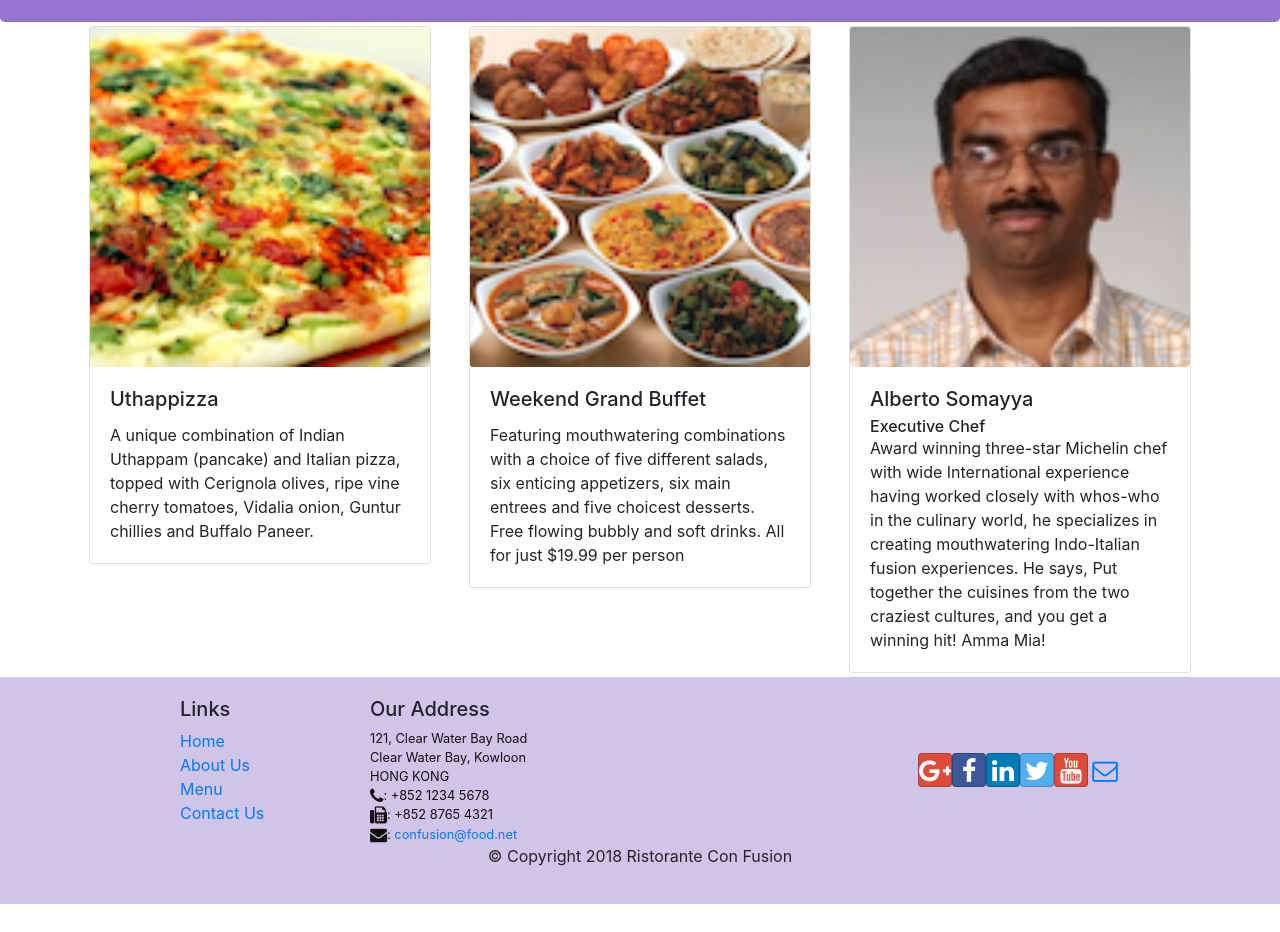
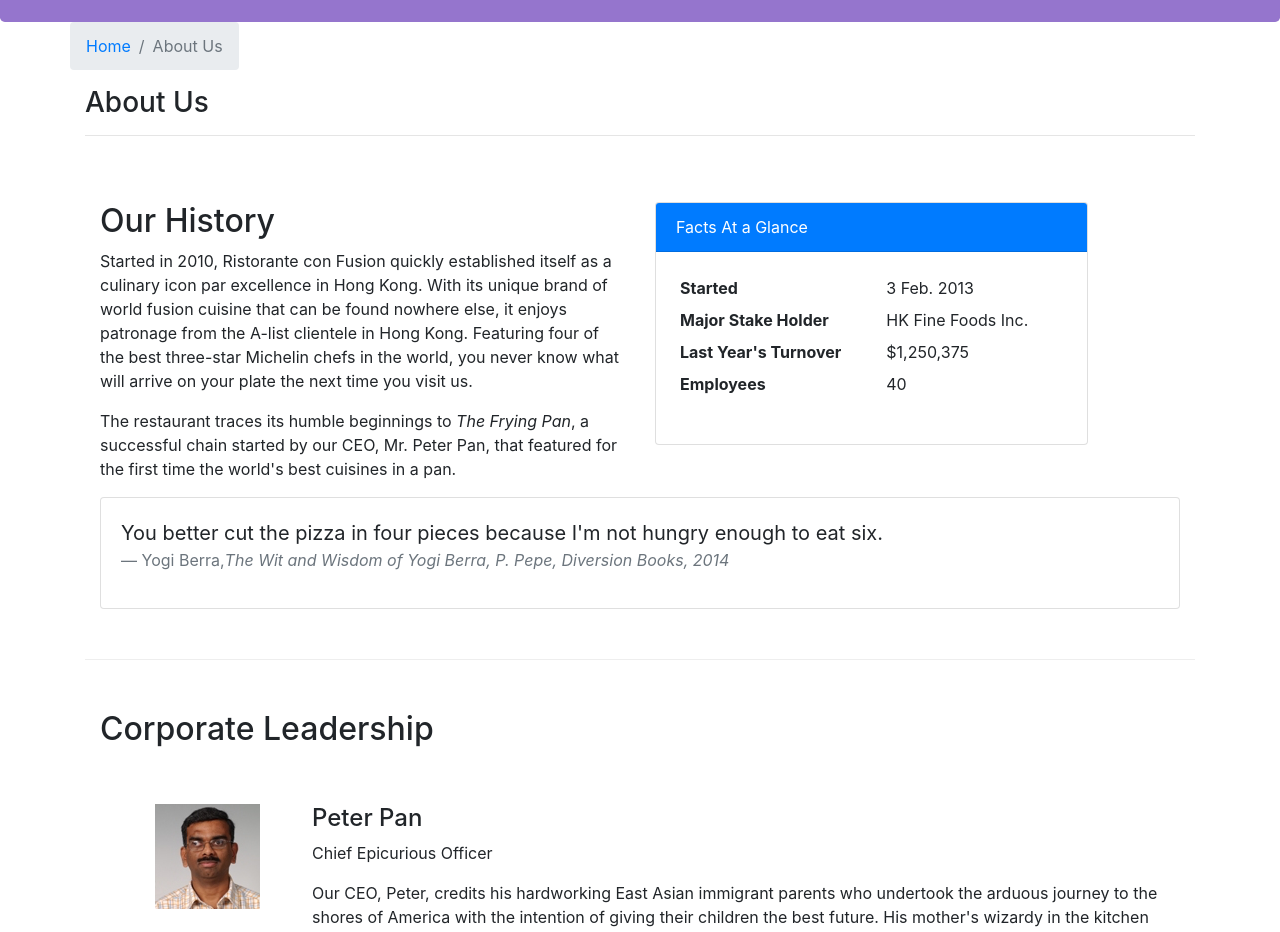
Before and after one commit to m0hit312000/React-Confusion, a React (Create React App) app: page /aboutus in a window 1280 px wide. Before the commit this address led to /home. Shown: the part 320-1252 px from the top of the page. Before the commit the page ends 1224 px from the top, so only its background shows below. Built offline with nearby package versions, Linux system fonts and the light colour scheme.

Commit message:
Assignment-2

```diff
--- /dev/null
+++ b/src/components/AboutComponent.js
@@ -0,0 +1,93 @@
+import React from 'react';
+import { Breadcrumb, BreadcrumbItem, Card, CardBody, CardHeader, Media } from 'reactstrap';
+import { Link } from 'react-router-dom';
+
+function About(props) {
+
+    function RenderLeader()
+    {
+     return(
+        props.leaders.map((leader) => {
+        return (
+            <div key={leader.id} className="col-12 mt-5">
+               <Media tag="li">
+                 <Media left middle className="mr-5">
+                   <Media object src={leader.image} alt={leader.name} />
+                 </Media>
+                 <Media body className="ml-1">
+                   <Media heading>{leader.name}</Media>
+                     <p>{leader.designation}</p>
+                     <p>{leader.description}</p>
+                 </Media>
+               </Media>
+            </div>
+           );
+         })
+      );
+    }
+
+    return(
+        <div className="container">
+            <div className="row">
+                <Breadcrumb>
+                    <BreadcrumbItem><Link to="/home">Home</Link></BreadcrumbItem>
+                    <BreadcrumbItem active>About Us</BreadcrumbItem>
+                </Breadcrumb>
+                <div className="col-12">
+                    <h3>About Us</h3>
+                    <hr />
+                </div>
+            </div>
+            <div className="row row-content">
+                <div className="col-12 col-md-6">
+                    <h2>Our History</h2>
+                    <p>Started in 2010, Ristorante con Fusion quickly established itself as a culinary icon par excellence in Hong Kong. With its unique brand of world fusion cuisine that can be found nowhere else, it enjoys patronage from the A-list clientele in Hong Kong.  Featuring four of the best three-star Michelin chefs in the world, you never know what will arrive on your plate the next time you visit us.</p>
+                    <p>The restaurant traces its humble beginnings to <em>The Frying Pan</em>, a successful chain started by our CEO, Mr. Peter Pan, that featured for the first time the world's best cuisines in a pan.</p>
+                </div>
+                <div className="col-12 col-md-5">
+                    <Card>
+                        <CardHeader className="bg-primary text-white">Facts At a Glance</CardHeader>
+                        <CardBody>
+                            <dl className="row p-1">
+                                <dt className="col-6">Started</dt>
+                                <dd className="col-6">3 Feb. 2013</dd>
+                                <dt className="col-6">Major Stake Holder</dt>
+                                <dd className="col-6">HK Fine Foods Inc.</dd>
+                                <dt className="col-6">Last Year's Turnover</dt>
+                                <dd className="col-6">$1,250,375</dd>
+                                <dt className="col-6">Employees</dt>
+                                <dd className="col-6">40</dd>
+                            </dl>
+                        </CardBody>
+                    </Card>
+                </div>
+                <div className="col-12">
+                    <Card>
+                        <CardBody className="bg-faded">
+                            <blockquote className="blockquote">
+                                <p className="mb-0">You better cut the pizza in four pieces because
+                                    I'm not hungry enough to eat six.</p>
+                                <footer className="blockquote-footer">Yogi Berra,
+                                <cite title="Source Title">The Wit and Wisdom of Yogi Berra,
+                                    P. Pepe, Diversion Books, 2014</cite>
+                                </footer>
+                            </blockquote>
+                        </CardBody>
+                    </Card>
+                </div>
+            </div>
+            <div className="row row-content">
+                <div className="col-12">
+                    <h2>Corporate Leadership</h2>
+                </div>
+                <div className="col-12">
+                    <Media list>
+                        <RenderLeader />
+                    </Media>
+                </div>
+            </div>
+        </div>
+    );
+}
+
+export default About;
--- a/src/components/MainComponent.js
+++ b/src/components/MainComponent.js
@@ -5,6 +5,7 @@ import Contact from './ContactComponent';
 import DishDetail from './DishdetailComponent';
 import { DISHES } from '../shared/dishes';
 import { COMMENTS } from '../shared/comments';
+import About from './AboutComponent';
 import { LEADERS } from '../shared/leaders';
 import { PROMOTIONS } from '../shared/promotions';
 import Header from './HeaderComponent';
@@ -51,7 +52,8 @@ class Main extends Component {
         <Switch>
           <Route path="/home" component={HomePage} />
           <Route exact path="/menu" component={() => <Menu dishes={this.state.dishes} />} />
-          <Route path="/menu/:dishId" component={DishWithId} />
+          <Route path="/menu/:dishId" component={(DishWithId)} />
+          <Route exact path="/aboutus" component={() => <About leaders={this.state.leaders} />}/>
           <Route exact path="/contactus" component={Contact} />
           <Redirect to="home"/>
         </Switch>
```
